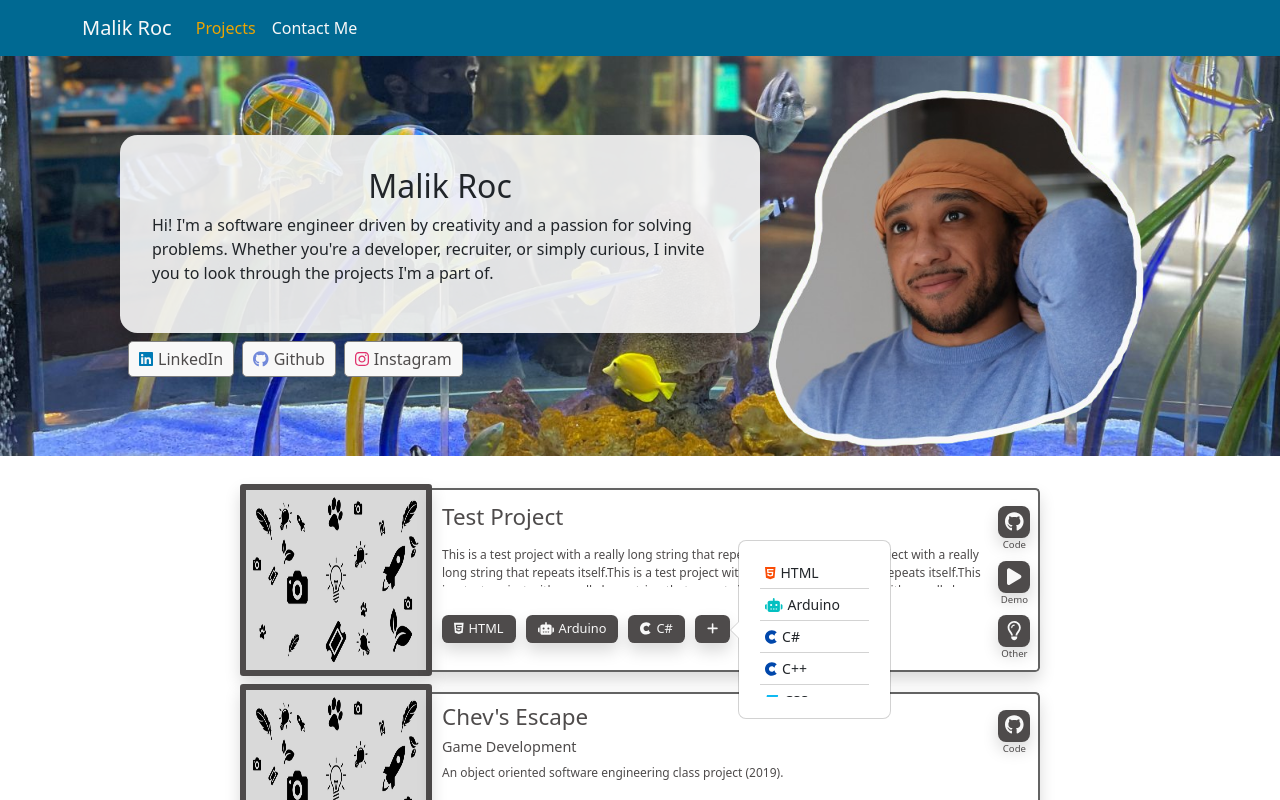
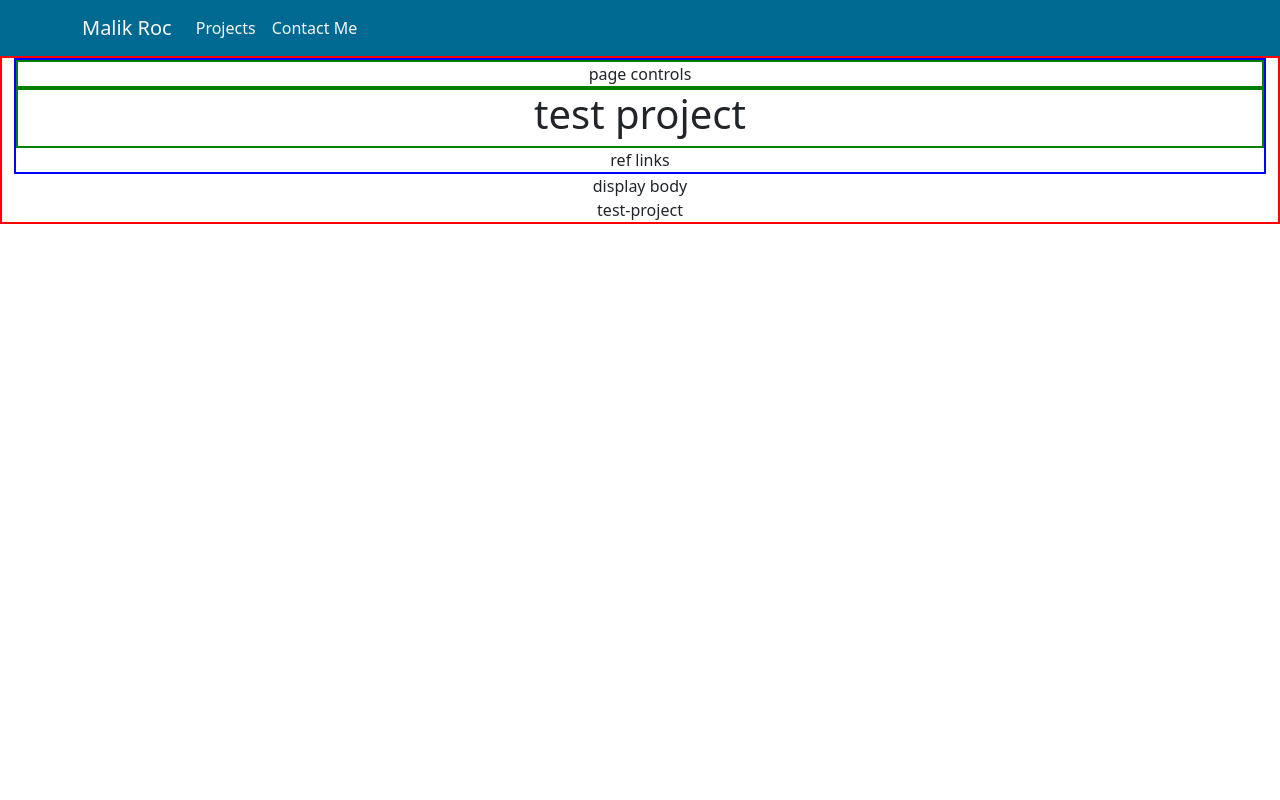
Before and after one commit to rocstory/rocstory.github.io-old, a React (Create React App) app: page / in a window 1280 px wide. Both pictures are taken after a click on the element 712 px from the left and 629 px from the top of the page. Shown: the top 800 px of the page. Built offline with nearby package versions, Linux system fonts and the light colour scheme.

Commit message:
060624 - Project Display Page WIP

```diff
--- a/src/App.tsx
+++ b/src/App.tsx
@@ -5,13 +5,21 @@ import NavBar from './components/NavBar/NavBar';
 import Hero from './components/Hero/Hero';
 import PageLoader from './components/PageLoader/PageLoader';
 import { EPages } from './enums/EPages';
+import { EProject } from './enums/EProject';
 
 function App() {
   const [selPage, setSelPage] = useState<EPages>(EPages.Projects);
+  const [selContent, setSelContent] = useState<EProject>(EProject.TestProject);
 
-  const handleSelPage = (selectedPage: EPages) => {
-    setSelPage(selectedPage)
+  const handleSelPage = (selectedPage: EPages, content: EProject | undefined = undefined) => {
+    setSelPage(selectedPage);
+
+    if (content) {
+      setSelContent(content);
+    }
   }
+
+  const hideHero = [EPages.ProjectDisplay].includes(selPage);
 
   return (
     <div className="App">
@@ -20,10 +28,14 @@ function App() {
         handleSelPage={handleSelPage}
 
       />
-      <Hero />
+      {
+        !hideHero &&
+        <Hero />
+      }
       <PageLoader
         page={selPage}
-
+        handleSelPage={handleSelPage}
+        selContent={selContent}
 
       />
     </div>
--- a/src/components/PageLoader/PageLoader.tsx
+++ b/src/components/PageLoader/PageLoader.tsx
@@ -2,14 +2,17 @@ import Container from 'react-bootstrap/Container';
 import { EPages } from '../../enums/EPages';
 import usePageLoader from './usePageLoader';
 import './PageLoader.scss';
+import { EProject } from '../../enums/EProject';
 
 interface IPageLoader {
     page: EPages;
+    handleSelPage: Function;
+    selContent: EProject;
 }
 
-function PageLoader({ page }: IPageLoader) {
+function PageLoader({ page, handleSelPage, selContent }: IPageLoader) {
 
-    const { PageComponent } = usePageLoader(page);
+    const { PageComponent } = usePageLoader(page, handleSelPage, selContent);
     return (
         <Container
             className='page-loader'
--- a/src/components/PageLoader/usePageLoader.tsx
+++ b/src/components/PageLoader/usePageLoader.tsx
@@ -2,18 +2,22 @@ import { useEffect, useState } from "react";
 import { EPages } from "../../enums/EPages";
 import ProjectsPage from "../../pages/ProjectsPage/ProjectsPage";
 import ContactMePage from "../../pages/ContactMePage/ContactMePage";
+import ProjectDisplayPage from "../../pages/ProjectDisplayPage/ProjectDisplayPage";
+import { EProject } from "../../enums/EProject";
 
 
-function usePageLoader(pageName: EPages) {
+function usePageLoader(pageName: EPages, handleSelPage: Function, selContent: EProject) {
     const [PageComponent, setPageComponent] = useState<any>(undefined)
 
     const getPageToLoad = () => {
 
         switch (pageName) {
             case EPages.Projects:
-                return <ProjectsPage />
+                return <ProjectsPage handleSelPage={handleSelPage} />
             case EPages.ContactMe:
                 return <ContactMePage />  // contact page
+            case EPages.ProjectDisplay:
+                return <ProjectDisplayPage name={selContent} />
             default:
                 return <div> Page Not Found </div>// page not found page
         }
--- a/src/components/ProjectCard/ProjectCard.tsx
+++ b/src/components/ProjectCard/ProjectCard.tsx
@@ -8,15 +8,18 @@ import RefLinkTrigger from "../RefLinkTrigger/RefLinkTrigger";
 import { ETag } from "../../enums/ETag";
 import Tag from "../Tag/Tag";
 import ShowMoreTagsTrigger from "../Tag/ShowMoreTagsTrigger";
+import { EPages } from "../../enums/EPages";
 
 interface IProjectCard {
-    name: EProject
+    name: EProject,
+    handleSelPage: any
 
 }
 
 function ProjectCard(props: IProjectCard) {
     const {
-        name
+        name,
+        handleSelPage
     } = props
 
     const {
@@ -29,14 +32,19 @@ function ProjectCard(props: IProjectCard) {
         formatProjectType
     } = useProject(name);
 
+    const handleProjectClick = () => {
+        handleSelPage(EPages.ProjectDisplay, name);
+    }
+
     const MAX_TAGS_TO_DISPLAY = 3;
     const displayableTags = tags && tags.slice(0, MAX_TAGS_TO_DISPLAY);
 
     const hasMoreTags = tags && (tags.length > MAX_TAGS_TO_DISPLAY);
-    const popoverTags = tags // tags && hasMoreTags ? tags.slice(MAX_TAGS_TO_DISPLAY - 1, tags.length - 1) : [];
+    const popoverTags = tags && hasMoreTags ? tags.slice(MAX_TAGS_TO_DISPLAY - 1, tags.length - 1) : [];
     return (
         <div
             className='rs-project'
+            onClick={handleProjectClick}
         >
             <div
                 className={`prj-thumbnail-wrapper shadow`}
--- a/src/enums/EPages.tsx
+++ b/src/enums/EPages.tsx
@@ -1,4 +1,5 @@
 export enum EPages {
     Projects = 'projects',
+    ProjectDisplay = "prj-display",
     ContactMe = 'contact-me'
 }
--- /dev/null
+++ b/src/pages/ProjectDisplayPage/ProjectDisplayPage.scss
@@ -0,0 +1,20 @@
+.display-page {
+
+    .display-header {
+        display: grid;
+        flex-direction: row;
+        flex-wrap: nowrap;
+
+        .page-controls {
+            // justify-content:last baseline;
+        }
+
+        .display-title {
+            display: flex;
+            justify-content: center;
+        }
+
+    }
+
+
+}
--- /dev/null
+++ b/src/pages/ProjectDisplayPage/ProjectDisplayPage.tsx
@@ -0,0 +1,60 @@
+import Container from 'react-bootstrap/Container';
+import { EProject } from '../../enums/EProject';
+import "../page.scss";
+import useProject from '../../hooks/useProject';
+import "./ProjectDisplayPage.scss";
+
+interface IProjectDisplayPage {
+    name: EProject,
+}
+function ProjectDisplayPage(props: IProjectDisplayPage) {
+    const {
+        name
+    } = props
+
+    const {
+        title,
+        type,
+        shortDescr,
+        tags,
+        thumbnail,
+        refLinks,
+        formatProjectType
+    } = useProject(name);
+
+    return (
+        <Container
+            className='pd-page display-page debugr'
+            fluid
+        >
+            <div
+                className={'display-header debugb'}
+            >
+                <div className={`page-controls debugg`}>
+                    page controls
+                </div>
+                <div className={`display-title debugg`}>
+                    <h1>{title}</h1>
+
+                    <h2>{formatProjectType(type)}</h2>
+                </div>
+                <div
+                    className='display-ref-links'
+                >
+                    ref links
+                </div>
+
+            </div>
+            <div
+                className={`display-body`}
+            >
+                display body
+
+            </div>
+            {name}
+
+        </Container>
+    )
+}
+
+export default ProjectDisplayPage;
--- a/src/pages/ProjectsPage/ProjectsPage.tsx
+++ b/src/pages/ProjectsPage/ProjectsPage.tsx
@@ -4,7 +4,14 @@ import ProjectCard from '../../components/ProjectCard/ProjectCard';
 import "./ProjectPage.scss";
 import "../page.scss";
 
-function ProjectsPage() {
+
+interface IProjectsPage {
+    handleSelPage: Function
+}
+function ProjectsPage(props: IProjectsPage) {
+    const {
+        handleSelPage
+    } = props
 
     const visibleProjects: EProject[] = [
         EProject.TestProject,
@@ -32,6 +39,7 @@ function ProjectsPage() {
                         <ProjectCard
                             key={`prj-${projectName}`}
                             name={projectName}
+                            handleSelPage={handleSelPage}
                         />
                     )
                 }
```
